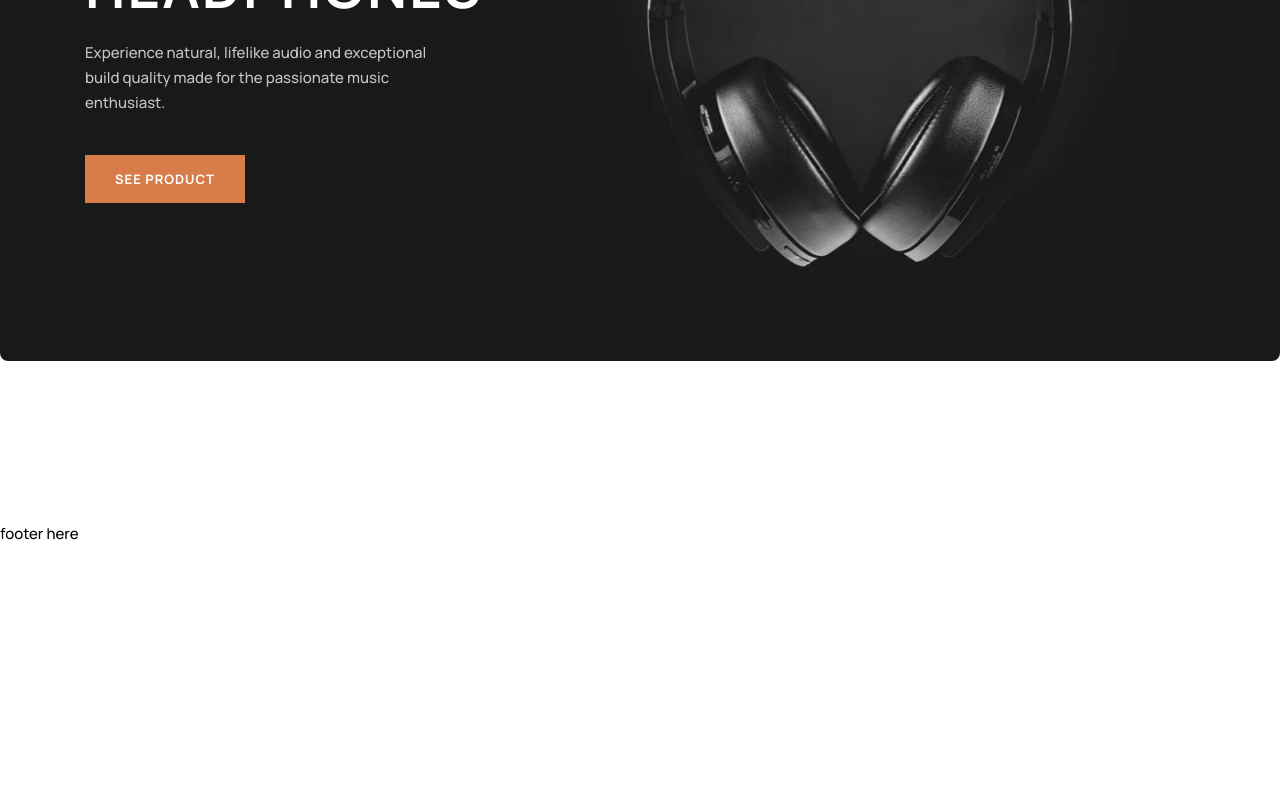
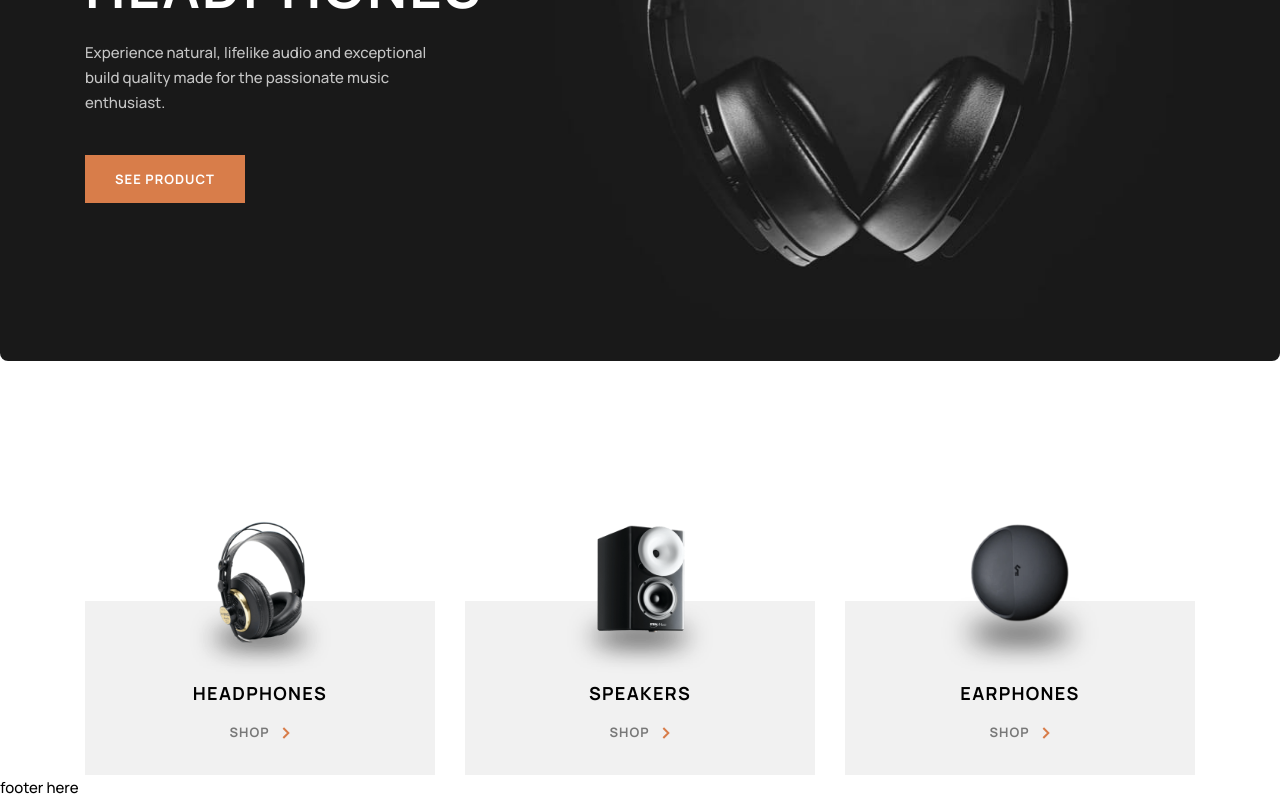
Before and after one commit to DanoBroz/audiophile-ecommerce, a React (Create React App) app in the folder client/: page / in a window 1280 px wide. Shown: the part 371-1171 px from the top of the page. Before the commit the page ends 917 px from the top, so only its background shows below. Built offline with nearby package versions, Linux system fonts and the light colour scheme.

Commit message:
use category item section in homepage

```diff
--- a/client/src/components/index.ts
+++ b/client/src/components/index.ts
@@ -1,2 +1,3 @@
 export { Header } from './Header'
 export { Button } from './Button'
+export { CategoryItem } from './CategoryItem'
--- a/client/src/containers/index.ts
+++ b/client/src/containers/index.ts
@@ -1 +1,2 @@
 export { PageContainer } from './PageContainer'
+export { ItemContainer } from './ItemContainer'
--- a/client/src/pages/Home.tsx
+++ b/client/src/pages/Home.tsx
@@ -1,5 +1,28 @@
+import { CategoryItem } from '../components'
+import { ItemContainer } from '../containers'
 import { Jumbotron } from './components'
+import headphonesImage from '../assets/shared/desktop/image-category-thumbnail-headphones.png'
+import speakersImage from '../assets/shared/desktop/image-category-thumbnail-speakers.png'
+import earphonesImage from '../assets/shared/desktop/image-category-thumbnail-earphones.png'
 
 export const Home = () => {
-    return <Jumbotron />
+    return (
+        <>
+            <Jumbotron />
+            <ItemContainer>
+                <CategoryItem
+                    categoryTitle='headphones'
+                    imageUrl={headphonesImage}
+                />
+                <CategoryItem
+                    categoryTitle='speakers'
+                    imageUrl={speakersImage}
+                />
+                <CategoryItem
+                    categoryTitle='earphones'
+                    imageUrl={earphonesImage}
+                />
+            </ItemContainer>
+        </>
+    )
 }
```
